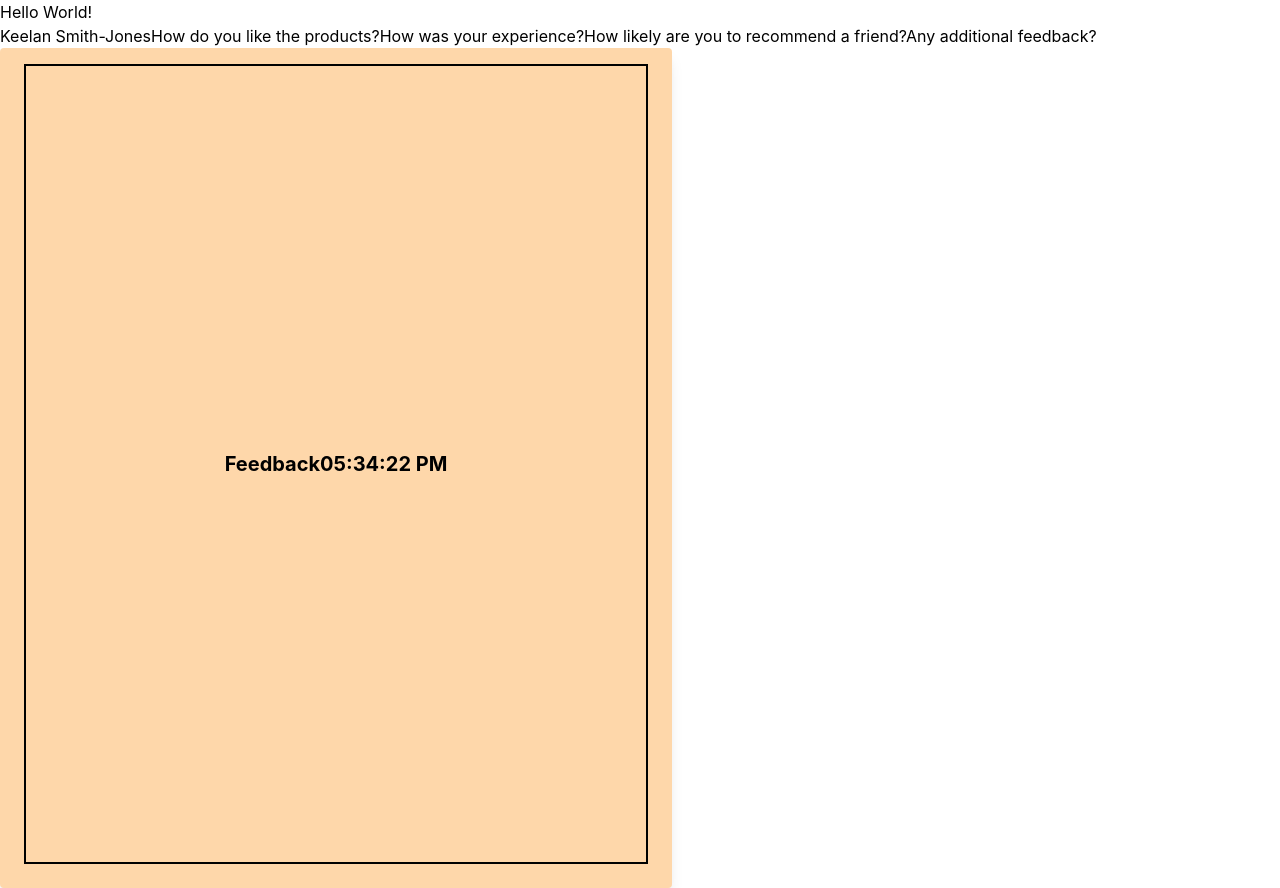
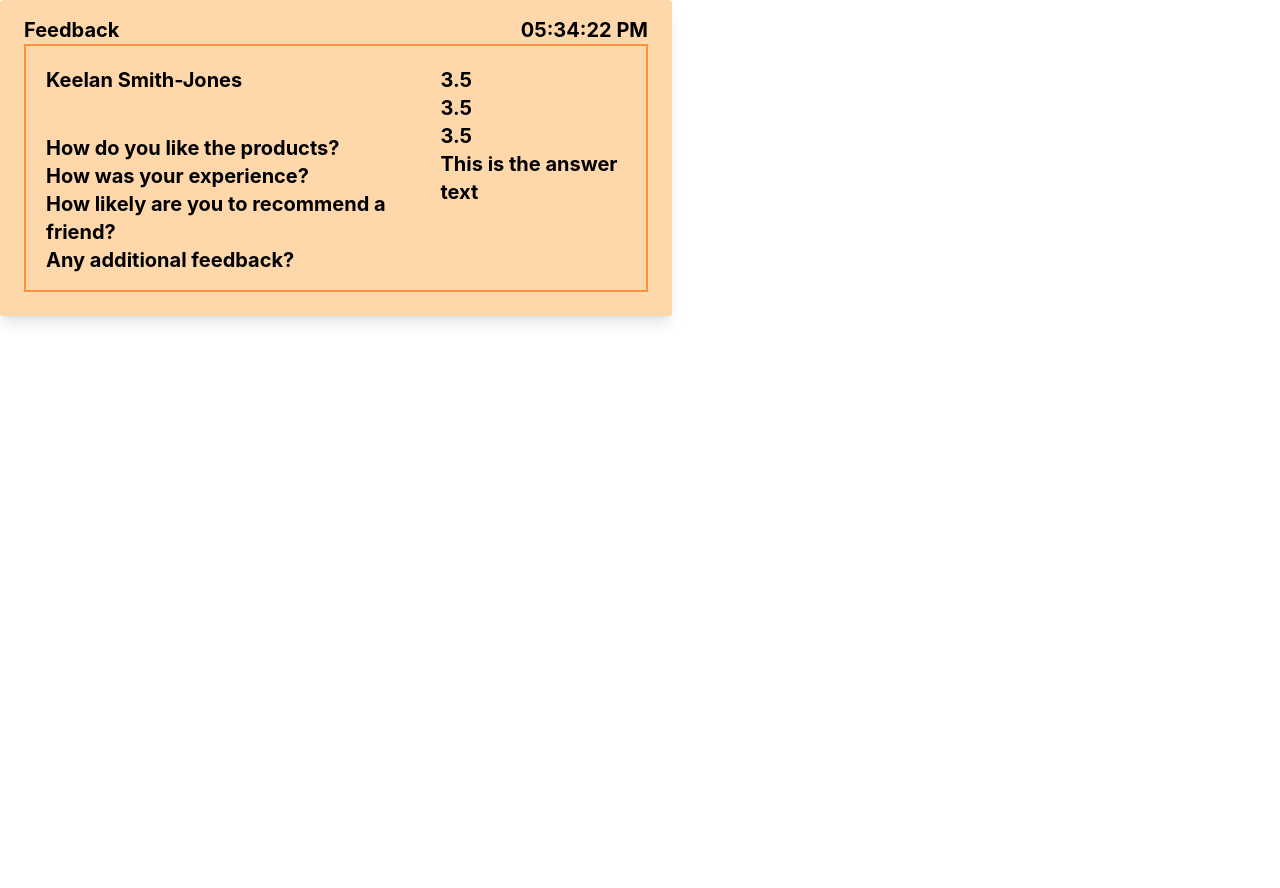
Before and after one commit to josesison1/ripe-production-test, a React (Create React App) app: page / in a window 1280 px wide. After the commit the page ends 800 px from the top, so only its background shows below. Built offline with nearby package versions, Linux system fonts and the light colour scheme.

Commit message:
added feedback body

```diff
--- a/src/App.js
+++ b/src/App.js
@@ -7,10 +7,7 @@ const App = () => {
   console.log(surveyQuestions)
   return (
     <>
-    <h1>Hello World!</h1>
-    {test.customerNme}
-    {surveyQuestions.map(v => v.surveyQuestion)}
-    <FeedbackCardContainer />
+      <FeedbackCardContainer />
     </>
   )
 }
--- /dev/null
+++ b/src/components/FeedbackCardBody.js
@@ -0,0 +1,16 @@
+import React from 'react'
+import { FeedbackBodyQuestions } from '../views/FeedbackBodyQuestions'
+import FeedbackBodyAnswers from '../views/FeedbackBodyAnswers'
+
+const FeedbackCardBody = () => {
+  return (
+    <>
+      <div className="flex justify-between">
+        <FeedbackBodyQuestions />
+        <FeedbackBodyAnswers />
+      </div>
+    </>
+  )
+}
+
+export default FeedbackCardBody
--- a/src/components/FeedbackCardContainer.js
+++ b/src/components/FeedbackCardContainer.js
@@ -1,22 +1,22 @@
 import React from 'react'
-import { test } from '../testObject'
+import FeedbackCardHeader from './FeedbackCardHeader'
+import FeedbackCardBody from './FeedbackCardBody'
 
 const FeedbackCardContainer = () => {
-const timestamp = Date.now();
-const timeOnly = new Intl.DateTimeFormat('en-US', {hour: '2-digit', minute: '2-digit', second: '2-digit'}).format(timestamp);
-// console.log(timestamp)
   return (
     <>
-    <div className="flex flex-row max-w-2xl h-2xl bg-orange-200 rounded overflow-hidden shadow-lg">
-      <div className="px-6 py-4 w-full">
-        <div className="font-bold text-xl mb-2 border-2 border-black w-full flex justify-center h-screen items-center">
-        <span>{test.cardType}</span>
-          <span>{timeOnly}</span>
+      <div className="flex flex-row max-w-2xl h-2xl bg-orange-200 rounded overflow-hidden shadow-lg">
+        <div className="px-6 py-4 w-full">
+          <div className="font-bold text-xl mb-2 w-full">
+            <FeedbackCardHeader />
+            <div className="border-2 border-orange-400">
+              <FeedbackCardBody />
+            </div>
+          </div>
         </div>
       </div>
-    </div>
     </>
-    )
+  )
 }
 
 export default FeedbackCardContainer
--- /dev/null
+++ b/src/components/FeedbackCardHeader.js
@@ -0,0 +1,18 @@
+import React from 'react'
+import { test } from '../testObject'
+
+const FeedbackCardHeader = () => {
+  const timestamp = Date.now();
+  const timeOnly = new Intl.DateTimeFormat('en-US', { hour: '2-digit', minute: '2-digit', second: '2-digit' }).format(timestamp);
+  // console.log(timestamp)
+  return (
+    <>
+      <div className="flex justify-between">
+        <span>{test.cardType}</span>
+        <span>{timeOnly}</span>
+      </div>
+    </>
+  )
+}
+
+export default FeedbackCardHeader
--- /dev/null
+++ b/src/views/FeedbackBodyAnswers.js
@@ -0,0 +1,18 @@
+import React from 'react'
+import { test } from '../testObject'
+
+const FeedbackBodyAnswers = () => {
+  const { surveyQuestions } = test
+  console.log(surveyQuestions)
+  return (
+    <>
+      <div>
+        <div className="p-5 pb-4">
+          {surveyQuestions.map(v => <li className="list-none"> {v.surveyQuestionAnswer} </li>)}
+        </div>
+      </div>
+    </>
+  )
+}
+
+export default FeedbackBodyAnswers
--- /dev/null
+++ b/src/views/FeedbackBodyQuestions.js
@@ -0,0 +1,19 @@
+import React from 'react'
+import { test } from '../testObject'
+
+export const FeedbackBodyQuestions = () => {
+  const { surveyQuestions } = test
+  console.log(surveyQuestions)
+  return (
+    <>
+      <div>
+        <div className="p-5">
+          {test.customerNme}
+        </div>
+        <div className="p-5 pb-4">
+          {surveyQuestions.map(v => <li className="list-none"> {v.surveyQuestion} </li>)}
+        </div>
+      </div>
+    </>
+  )
+}
```
Also changed, not shown: src/components/FeedbackCardFooter.js (added).
